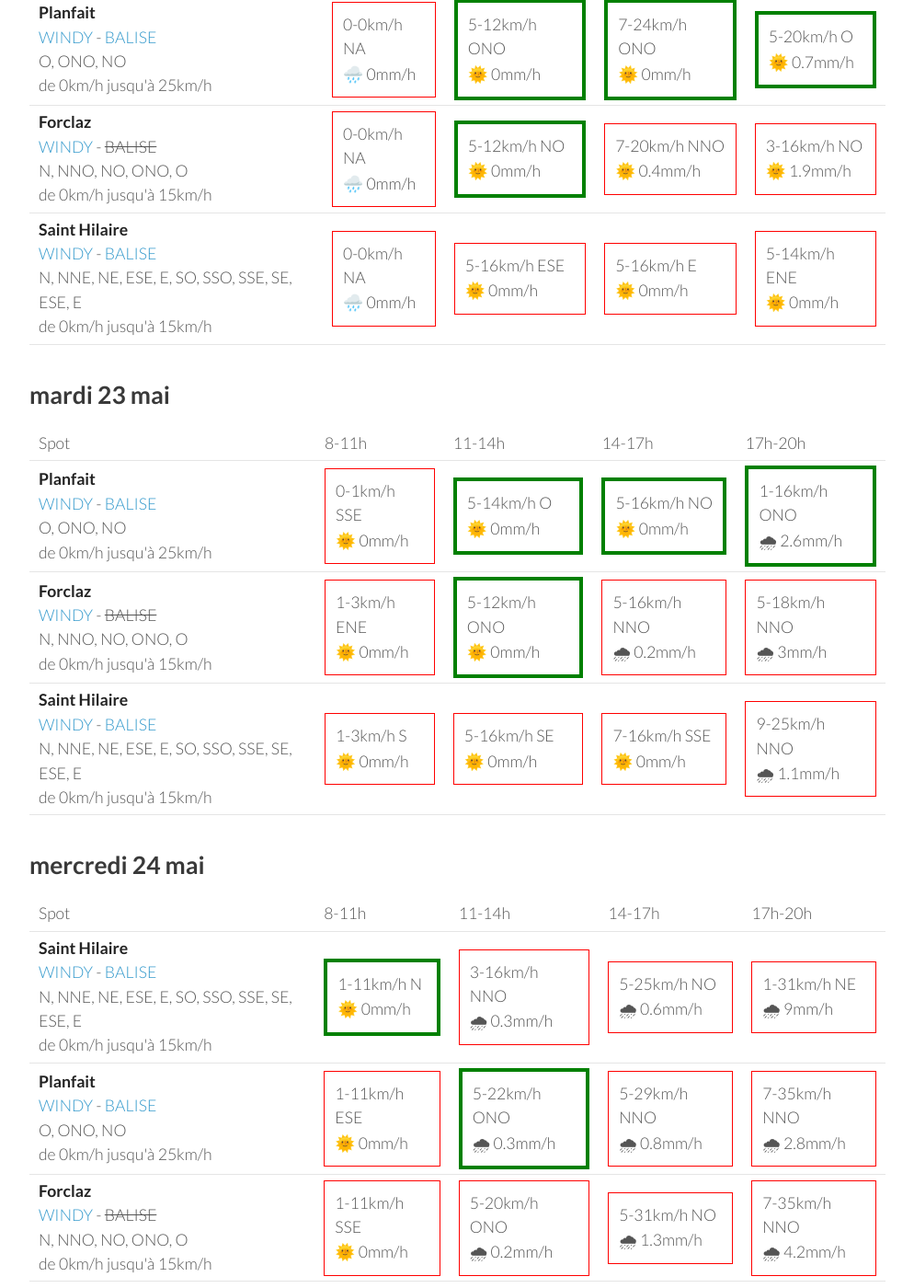
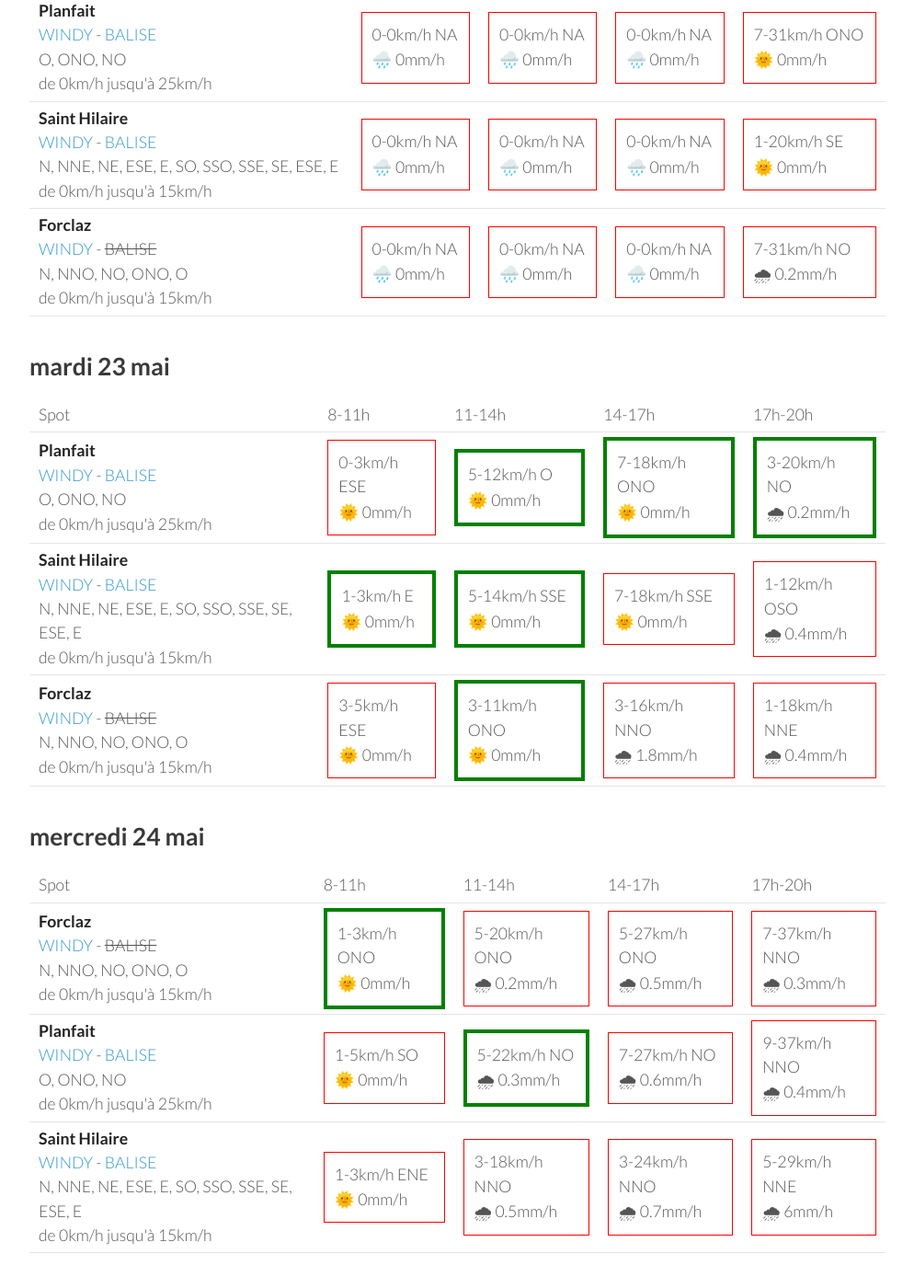
Before and after one commit to parapente-dans-le-nord/parapente-dans-le-nord.github.io, a Jekyll site: the page built from alpes_nord.markdown, in a window 1280 px wide and 1400 px high, scrolled down 373 px. Shown: the whole window at 92% size, without its empty margins (26-1020 px from the left). Built offline with Jekyll 4.4.1, drawn with Linux system fonts in a browser that asks for light colours; some of the changed text lies outside the part shown.

Commit message:
update index.markdown

```diff
--- a/alpes_nord.markdown
+++ b/alpes_nord.markdown
@@ -25,27 +25,27 @@ page mise à jour le lundi 22 mai 17:26
         <td><strong>Planfait</strong><br><a href="https://windy.com/45.853/6.223?45.415,6.223,8">WINDY</a> - <span class=""><a href="https://www.openwindmap.org/PP496">BALISE</a> </span><br> <span class="vent-favorable">O, ONO, NO</span><br><span class="force-vent">de 0km/h jusqu'à 25km/h</span> </td>
 
             <td><div class="not-flyable"><p>0-0km/h NA</p><p>🌧️ 0mm/h</p></div></td>
-            <td><div class="flyable"><p>5-12km/h ONO</p><p>🌞 0mm/h</p></div></td>
-            <td><div class="flyable"><p>7-24km/h ONO</p><p>🌞 0mm/h</p></div></td>
-            <td><div class="flyable"><p>5-20km/h O</p><p>🌞 0.7mm/h</p></div></td>
+            <td><div class="not-flyable"><p>0-0km/h NA</p><p>🌧️ 0mm/h</p></div></td>
+            <td><div class="not-flyable"><p>0-0km/h NA</p><p>🌧️ 0mm/h</p></div></td>
+            <td><div class="not-flyable"><p>7-31km/h ONO</p><p>🌞 0mm/h</p></div></td>
+
+    </tr>
+<tr>
+        <td><strong>Saint Hilaire</strong><br><a href="https://windy.com/45.307/5.888?45.087,5.889,9,m:eUFagkX">WINDY</a> - <span class=""><a href="http://www.balisemeteo.com/balise.php?idBalise=61">BALISE</a> </span><br> <span class="vent-favorable">N, NNE, NE, ESE, E, SO, SSO, SSE, SE, ESE, E</span><br><span class="force-vent">de 0km/h jusqu'à 15km/h</span> </td>
+
+            <td><div class="not-flyable"><p>0-0km/h NA</p><p>🌧️ 0mm/h</p></div></td>
+            <td><div class="not-flyable"><p>0-0km/h NA</p><p>🌧️ 0mm/h</p></div></td>
+            <td><div class="not-flyable"><p>0-0km/h NA</p><p>🌧️ 0mm/h</p></div></td>
+            <td><div class="not-flyable"><p>1-20km/h SE</p><p>🌞 0mm/h</p></div></td>
 
     </tr>
 <tr>
         <td><strong>Forclaz</strong><br><a href="https://windy.com/45.814/6.247?45.375,6.246,8,m:eVwaglz">WINDY</a> - <span class="no-balise"> BALISE </span><br> <span class="vent-favorable">N, NNO, NO, ONO, O</span><br><span class="force-vent">de 0km/h jusqu'à 15km/h</span> </td>
 
             <td><div class="not-flyable"><p>0-0km/h NA</p><p>🌧️ 0mm/h</p></div></td>
-            <td><div class="flyable"><p>5-12km/h NO</p><p>🌞 0mm/h</p></div></td>
-            <td><div class="not-flyable"><p>7-20km/h NNO</p><p>🌞 0.4mm/h</p></div></td>
-            <td><div class="not-flyable"><p>3-16km/h NO</p><p>🌞 1.9mm/h</p></div></td>
-
-    </tr>
-<tr>
-        <td><strong>Saint Hilaire</strong><br><a href="https://windy.com/45.307/5.888?45.087,5.889,9,m:eUFagkX">WINDY</a> - <span class=""><a href="http://www.balisemeteo.com/balise.php?idBalise=61">BALISE</a> </span><br> <span class="vent-favorable">N, NNE, NE, ESE, E, SO, SSO, SSE, SE, ESE, E</span><br><span class="force-vent">de 0km/h jusqu'à 15km/h</span> </td>
-
             <td><div class="not-flyable"><p>0-0km/h NA</p><p>🌧️ 0mm/h</p></div></td>
-            <td><div class="not-flyable"><p>5-16km/h ESE</p><p>🌞 0mm/h</p></div></td>
-            <td><div class="not-flyable"><p>5-16km/h E</p><p>🌞 0mm/h</p></div></td>
-            <td><div class="not-flyable"><p>5-14km/h ENE</p><p>🌞 0mm/h</p></div></td>
+            <td><div class="not-flyable"><p>0-0km/h NA</p><p>🌧️ 0mm/h</p></div></td>
+            <td><div class="not-flyable"><p>7-31km/h NO</p><p>🌧 0.2mm/h</p></div></td>
 
     </tr>
 
@@ -67,30 +67,30 @@ page mise à jour le lundi 22 mai 17:26
 <tr>
         <td><strong>Planfait</strong><br><a href="https://windy.com/45.853/6.223?45.415,6.223,8">WINDY</a> - <span class=""><a href="https://www.openwindmap.org/PP496">BALISE</a> </span><br> <span class="vent-favorable">O, ONO, NO</span><br><span class="force-vent">de 0km/h jusqu'à 25km/h</span> </td>
 
-            <td><div class="not-flyable"><p>0-1km/h SSE</p><p>🌞 0mm/h</p></div></td>
-            <td><div class="flyable"><p>5-14km/h O</p><p>🌞 0mm/h</p></div></td>
-            <td><div class="flyable"><p>5-16km/h NO</p><p>🌞 0mm/h</p></div></td>
-            <td><div class="flyable"><p>1-16km/h ONO</p><p>🌧 2.6mm/h</p></div></td>
+            <td><div class="not-flyable"><p>0-3km/h ESE</p><p>🌞 0mm/h</p></div></td>
+            <td><div class="flyable"><p>5-12km/h O</p><p>🌞 0mm/h</p></div></td>
+            <td><div class="flyable"><p>7-18km/h ONO</p><p>🌞 0mm/h</p></div></td>
+            <td><div class="flyable"><p>3-20km/h NO</p><p>🌧 0.2mm/h</p></div></td>
+
+
+    </tr>
+<tr>
+        <td><strong>Saint Hilaire</strong><br><a href="https://windy.com/45.307/5.888?45.087,5.889,9,m:eUFagkX">WINDY</a> - <span class=""><a href="http://www.balisemeteo.com/balise.php?idBalise=61">BALISE</a> </span><br> <span class="vent-favorable">N, NNE, NE, ESE, E, SO, SSO, SSE, SE, ESE, E</span><br><span class="force-vent">de 0km/h jusqu'à 15km/h</span> </td>
+
+            <td><div class="flyable"><p>1-3km/h E</p><p>🌞 0mm/h</p></div></td>
+            <td><div class="flyable"><p>5-14km/h SSE</p><p>🌞 0mm/h</p></div></td>
+            <td><div class="not-flyable"><p>7-18km/h SSE</p><p>🌞 0mm/h</p></div></td>
+            <td><div class="not-flyable"><p>1-12km/h OSO</p><p>🌧 0.4mm/h</p></div></td>
 
 
     </tr>
 <tr>
         <td><strong>Forclaz</strong><br><a href="https://windy.com/45.814/6.247?45.375,6.246,8,m:eVwaglz">WINDY</a> - <span class="no-balise"> BALISE </span><br> <span class="vent-favorable">N, NNO, NO, ONO, O</span><br><span class="force-vent">de 0km/h jusqu'à 15km/h</span> </td>
 
-            <td><div class="not-flyable"><p>1-3km/h ENE</p><p>🌞 0mm/h</p></div></td>
-            <td><div class="flyable"><p>5-12km/h ONO</p><p>🌞 0mm/h</p></div></td>
-            <td><div class="not-flyable"><p>5-16km/h NNO</p><p>🌧 0.2mm/h</p></div></td>
-            <td><div class="not-flyable"><p>5-18km/h NNO</p><p>🌧 3mm/h</p></div></td>
-
-
-    </tr>
-<tr>
-        <td><strong>Saint Hilaire</strong><br><a href="https://windy.com/45.307/5.888?45.087,5.889,9,m:eUFagkX">WINDY</a> - <span class=""><a href="http://www.balisemeteo.com/balise.php?idBalise=61">BALISE</a> </span><br> <span class="vent-favorable">N, NNE, NE, ESE, E, SO, SSO, SSE, SE, ESE, E</span><br><span class="force-vent">de 0km/h jusqu'à 15km/h</span> </td>
-
-            <td><div class="not-flyable"><p>1-3km/h S</p><p>🌞 0mm/h</p></div></td>
-            <td><div class="not-flyable"><p>5-16km/h SE</p><p>🌞 0mm/h</p></div></td>
-            <td><div class="not-flyable"><p>7-16km/h SSE</p><p>🌞 0mm/h</p></div></td>
-            <td><div class="not-flyable"><p>9-25km/h NNO</p><p>🌧 1.1mm/h</p></div></td>
+            <td><div class="not-flyable"><p>3-5km/h ESE</p><p>🌞 0mm/h</p></div></td>
+            <td><div class="flyable"><p>3-11km/h ONO</p><p>🌞 0mm/h</p></div></td>
+            <td><div class="not-flyable"><p>3-16km/h NNO</p><p>🌧 1.8mm/h</p></div></td>
+            <td><div class="not-flyable"><p>1-18km/h NNE</p><p>🌧 0.4mm/h</p></div></td>
 
 
     </tr>
@@ -111,32 +111,32 @@ page mise à jour le lundi 22 mai 17:26
       <td>17h-20h</td>
     </tr>
 <tr>
-        <td><strong>Saint Hilaire</strong><br><a href="https://windy.com/45.307/5.888?45.087,5.889,9,m:eUFagkX">WINDY</a> - <span class=""><a href="http://www.balisemeteo.com/balise.php?idBalise=61">BALISE</a> </span><br> <span class="vent-favorable">N, NNE, NE, ESE, E, SO, SSO, SSE, SE, ESE, E</span><br><span class="force-vent">de 0km/h jusqu'à 15km/h</span> </td>
+        <td><strong>Forclaz</strong><br><a href="https://windy.com/45.814/6.247?45.375,6.246,8,m:eVwaglz">WINDY</a> - <span class="no-balise"> BALISE </span><br> <span class="vent-favorable">N, NNO, NO, ONO, O</span><br><span class="force-vent">de 0km/h jusqu'à 15km/h</span> </td>
 
-            <td><div class="flyable"><p>1-11km/h N</p><p>🌞 0mm/h</p></div></td>
-            <td><div class="not-flyable"><p>3-16km/h NNO</p><p>🌧 0.3mm/h</p></div></td>
-            <td><div class="not-flyable"><p>5-25km/h NO</p><p>🌧 0.6mm/h</p></div></td>
-            <td><div class="not-flyable"><p>1-31km/h NE</p><p>🌧 9mm/h</p></div></td>
+            <td><div class="flyable"><p>1-3km/h ONO</p><p>🌞 0mm/h</p></div></td>
+            <td><div class="not-flyable"><p>5-20km/h ONO</p><p>🌧 0.2mm/h</p></div></td>
+            <td><div class="not-flyable"><p>5-27km/h ONO</p><p>🌧 0.5mm/h</p></div></td>
+            <td><div class="not-flyable"><p>7-37km/h NNO</p><p>🌧 0.3mm/h</p></div></td>
 
 
     </tr>
 <tr>
         <td><strong>Planfait</strong><br><a href="https://windy.com/45.853/6.223?45.415,6.223,8">WINDY</a> - <span class=""><a href="https://www.openwindmap.org/PP496">BALISE</a> </span><br> <span class="vent-favorable">O, ONO, NO</span><br><span class="force-vent">de 0km/h jusqu'à 25km/h</span> </td>
 
-            <td><div class="not-flyable"><p>1-11km/h ESE</p><p>🌞 0mm/h</p></div></td>
-            <td><div class="flyable"><p>5-22km/h ONO</p><p>🌧 0.3mm/h</p></div></td>
-            <td><div class="not-flyable"><p>5-29km/h NNO</p><p>🌧 0.8mm/h</p></div></td>
-            <td><div class="not-flyable"><p>7-35km/h NNO</p><p>🌧 2.8mm/h</p></div></td>
+            <td><div class="not-flyable"><p>1-5km/h SO</p><p>🌞 0mm/h</p></div></td>
+            <td><div class="flyable"><p>5-22km/h NO</p><p>🌧 0.3mm/h</p></div></td>
+            <td><div class="not-flyable"><p>7-27km/h NO</p><p>🌧 0.6mm/h</p></div></td>
+            <td><div class="not-flyable"><p>9-37km/h NNO</p><p>🌧 0.4mm/h</p></div></td>
 
 
     </tr>
 <tr>
-        <td><strong>Forclaz</strong><br><a href="https://windy.com/45.814/6.247?45.375,6.246,8,m:eVwaglz">WINDY</a> - <span class="no-balise"> BALISE </span><br> <span class="vent-favorable">N, NNO, NO, ONO, O</span><br><span class="force-vent">de 0km/h jusqu'à 15km/h</span> </td>
+        <td><strong>Saint Hilaire</strong><br><a href="https://windy.com/45.307/5.888?45.087,5.889,9,m:eUFagkX">WINDY</a> - <span class=""><a href="http://www.balisemeteo.com/balise.php?idBalise=61">BALISE</a> </span><br> <span class="vent-favorable">N, NNE, NE, ESE, E, SO, SSO, SSE, SE, ESE, E</span><br><span class="force-vent">de 0km/h jusqu'à 15km/h</span> </td>
 
-            <td><div class="not-flyable"><p>1-11km/h SSE</p><p>🌞 0mm/h</p></div></td>
-            <td><div class="not-flyable"><p>5-20km/h ONO</p><p>🌧 0.2mm/h</p></div></td>
-            <td><div class="not-flyable"><p>5-31km/h NO</p><p>🌧 1.3mm/h</p></div></td>
-            <td><div class="not-flyable"><p>7-35km/h NNO</p><p>🌧 4.2mm/h</p></div></td>
+            <td><div class="not-flyable"><p>1-3km/h ENE</p><p>🌞 0mm/h</p></div></td>
+            <td><div class="not-flyable"><p>3-18km/h NNO</p><p>🌧 0.5mm/h</p></div></td>
+            <td><div class="not-flyable"><p>3-24km/h NNO</p><p>🌧 0.7mm/h</p></div></td>
+            <td><div class="not-flyable"><p>5-29km/h NNE</p><p>🌧 6mm/h</p></div></td>
 
 
     </tr>
@@ -157,32 +157,32 @@ page mise à jour le lundi 22 mai 17:26
       <td>17h-20h</td>
     </tr>
 <tr>
-        <td><strong>Planfait</strong><br><a href="https://windy.com/45.853/6.223?45.415,6.223,8">WINDY</a> - <span class=""><a href="https://www.openwindmap.org/PP496">BALISE</a> </span><br> <span class="vent-favorable">O, ONO, NO</span><br><span class="force-vent">de 0km/h jusqu'à 25km/h</span> </td>
+        <td><strong>Forclaz</strong><br><a href="https://windy.com/45.814/6.247?45.375,6.246,8,m:eVwaglz">WINDY</a> - <span class="no-balise"> BALISE </span><br> <span class="vent-favorable">N, NNO, NO, ONO, O</span><br><span class="force-vent">de 0km/h jusqu'à 15km/h</span> </td>
 
-            <td><div class="flyable"><p>3-14km/h ONO</p><p>🌞 0mm/h</p></div></td>
-            <td><div class="flyable"><p>3-18km/h NO</p><p>🌧 0.3mm/h</p></div></td>
-            <td><div class="flyable"><p>5-24km/h NO</p><p>🌧 1.4mm/h</p></div></td>
-            <td><div class="flyable"><p>5-25km/h NO</p><p>🌧 3mm/h</p></div></td>
+            <td><div class="flyable"><p>3-14km/h O</p><p>🌞 0mm/h</p></div></td>
+            <td><div class="not-flyable"><p>3-20km/h NNO</p><p>🌧 0.6mm/h</p></div></td>
+            <td><div class="not-flyable"><p>7-25km/h NO</p><p>🌧 3.2mm/h</p></div></td>
+            <td><div class="not-flyable"><p>5-33km/h NO</p><p>🌧 1.2mm/h</p></div></td>
 
 
     </tr>
 <tr>
-        <td><strong>Forclaz</strong><br><a href="https://windy.com/45.814/6.247?45.375,6.246,8,m:eVwaglz">WINDY</a> - <span class="no-balise"> BALISE </span><br> <span class="vent-favorable">N, NNO, NO, ONO, O</span><br><span class="force-vent">de 0km/h jusqu'à 15km/h</span> </td>
+        <td><strong>Planfait</strong><br><a href="https://windy.com/45.853/6.223?45.415,6.223,8">WINDY</a> - <span class=""><a href="https://www.openwindmap.org/PP496">BALISE</a> </span><br> <span class="vent-favorable">O, ONO, NO</span><br><span class="force-vent">de 0km/h jusqu'à 25km/h</span> </td>
 
-            <td><div class="flyable"><p>3-14km/h O</p><p>🌞 0mm/h</p></div></td>
-            <td><div class="not-flyable"><p>3-18km/h ONO</p><p>🌧 0.4mm/h</p></div></td>
-            <td><div class="not-flyable"><p>5-25km/h NO</p><p>🌧 1.2mm/h</p></div></td>
-            <td><div class="not-flyable"><p>5-27km/h ONO</p><p>🌧 3.7mm/h</p></div></td>
+            <td><div class="flyable"><p>3-14km/h ONO</p><p>🌞 0mm/h</p></div></td>
+            <td><div class="not-flyable"><p>3-20km/h NNO</p><p>🌧 0.3mm/h</p></div></td>
+            <td><div class="not-flyable"><p>7-25km/h NNO</p><p>🌧 3.4mm/h</p></div></td>
+            <td><div class="not-flyable"><p>5-31km/h NO</p><p>🌧 0.9mm/h</p></div></td>
 
 
     </tr>
 <tr>
         <td><strong>Saint Hilaire</strong><br><a href="https://windy.com/45.307/5.888?45.087,5.889,9,m:eUFagkX">WINDY</a> - <span class=""><a href="http://www.balisemeteo.com/balise.php?idBalise=61">BALISE</a> </span><br> <span class="vent-favorable">N, NNE, NE, ESE, E, SO, SSO, SSE, SE, ESE, E</span><br><span class="force-vent">de 0km/h jusqu'à 15km/h</span> </td>
 
-            <td><div class="not-flyable"><p>3-14km/h ONO</p><p>🌞 0mm/h</p></div></td>
-            <td><div class="not-flyable"><p>3-18km/h ONO</p><p>🌧 1.4mm/h</p></div></td>
-            <td><div class="not-flyable"><p>1-22km/h N</p><p>🌧 3.5mm/h</p></div></td>
-            <td><div class="not-flyable"><p>5-25km/h N</p><p>🌧 1.5mm/h</p></div></td>
+            <td><div class="not-flyable"><p>3-12km/h ONO</p><p>🌞 0mm/h</p></div></td>
+            <td><div class="not-flyable"><p>1-18km/h ONO</p><p>🌧 0.8mm/h</p></div></td>
+            <td><div class="not-flyable"><p>3-24km/h N</p><p>🌧 2.7mm/h</p></div></td>
+            <td><div class="not-flyable"><p>3-24km/h NNE</p><p>🌧 2.8mm/h</p></div></td>
 
 
     </tr>
@@ -205,30 +205,30 @@ page mise à jour le lundi 22 mai 17:26
 <tr>
         <td><strong>Planfait</strong><br><a href="https://windy.com/45.853/6.223?45.415,6.223,8">WINDY</a> - <span class=""><a href="https://www.openwindmap.org/PP496">BALISE</a> </span><br> <span class="vent-favorable">O, ONO, NO</span><br><span class="force-vent">de 0km/h jusqu'à 25km/h</span> </td>
 
-            <td><div class="not-flyable"><p>1-16km/h NE</p><p>🌞 0mm/h</p></div></td>
-            <td><div class="flyable"><p>3-20km/h ONO</p><p>🌧 0.2mm/h</p></div></td>
-            <td><div class="not-flyable"><p>7-31km/h NO</p><p>🌞 0mm/h</p></div></td>
-            <td><div class="not-flyable"><p>7-35km/h NNO</p><p>🌧 0.2mm/h</p></div></td>
+            <td><div class="not-flyable"><p>1-11km/h ESE</p><p>🌞 0mm/h</p></div></td>
+            <td><div class="flyable"><p>5-22km/h ONO</p><p>🌞 0mm/h</p></div></td>
+            <td><div class="not-flyable"><p>7-29km/h NO</p><p>🌞 0mm/h</p></div></td>
+            <td><div class="not-flyable"><p>5-31km/h NNO</p><p>🌧 0.5mm/h</p></div></td>
 
 
     </tr>
 <tr>
         <td><strong>Saint Hilaire</strong><br><a href="https://windy.com/45.307/5.888?45.087,5.889,9,m:eUFagkX">WINDY</a> - <span class=""><a href="http://www.balisemeteo.com/balise.php?idBalise=61">BALISE</a> </span><br> <span class="vent-favorable">N, NNE, NE, ESE, E, SO, SSO, SSE, SE, ESE, E</span><br><span class="force-vent">de 0km/h jusqu'à 15km/h</span> </td>
 
-            <td><div class="not-flyable"><p>1-18km/h NNO</p><p>🌧 1.3mm/h</p></div></td>
-            <td><div class="not-flyable"><p>5-22km/h NNO</p><p>🌧 0.2mm/h</p></div></td>
-            <td><div class="not-flyable"><p>5-22km/h ONO</p><p>🌧 0.2mm/h</p></div></td>
-            <td><div class="not-flyable"><p>3-25km/h N</p><p>🌧 2.1mm/h</p></div></td>
+            <td><div class="flyable"><p>1-12km/h N</p><p>🌞 0mm/h</p></div></td>
+            <td><div class="not-flyable"><p>3-20km/h NO</p><p>🌞 0mm/h</p></div></td>
+            <td><div class="not-flyable"><p>5-29km/h NO</p><p>🌞 0mm/h</p></div></td>
+            <td><div class="not-flyable"><p>1-33km/h OSO</p><p>🌧 1.3mm/h</p></div></td>
 
 
     </tr>
 <tr>
         <td><strong>Forclaz</strong><br><a href="https://windy.com/45.814/6.247?45.375,6.246,8,m:eVwaglz">WINDY</a> - <span class="no-balise"> BALISE </span><br> <span class="vent-favorable">N, NNO, NO, ONO, O</span><br><span class="force-vent">de 0km/h jusqu'à 15km/h</span> </td>
 
-            <td><div class="not-flyable"><p>0-16km/h N</p><p>🌞 0mm/h</p></div></td>
-            <td><div class="not-flyable"><p>3-20km/h O</p><p>🌧 0.2mm/h</p></div></td>
-            <td><div class="not-flyable"><p>7-31km/h ONO</p><p>🌞 0mm/h</p></div></td>
-            <td><div class="not-flyable"><p>5-37km/h NO</p><p>🌧 0.3mm/h</p></div></td>
+            <td><div class="not-flyable"><p>3-12km/h ESE</p><p>🌞 0mm/h</p></div></td>
+            <td><div class="not-flyable"><p>5-20km/h ONO</p><p>🌞 0mm/h</p></div></td>
+            <td><div class="not-flyable"><p>7-31km/h NO</p><p>🌞 0mm/h</p></div></td>
+            <td><div class="not-flyable"><p>7-31km/h NO</p><p>🌧 0.4mm/h</p></div></td>
 
 
     </tr>
@@ -251,30 +251,30 @@ page mise à jour le lundi 22 mai 17:26
 <tr>
         <td><strong>Planfait</strong><br><a href="https://windy.com/45.853/6.223?45.415,6.223,8">WINDY</a> - <span class=""><a href="https://www.openwindmap.org/PP496">BALISE</a> </span><br> <span class="vent-favorable">O, ONO, NO</span><br><span class="force-vent">de 0km/h jusqu'à 25km/h</span> </td>
 
-            <td><div class="not-flyable"><p>3-16km/h ESE</p><p>🌞 0mm/h</p></div></td>
-            <td><div class="flyable"><p>5-20km/h ONO</p><p>🌞 0mm/h</p></div></td>
-            <td><div class="not-flyable"><p>5-27km/h NNO</p><p>🌧 1mm/h</p></div></td>
-            <td><div class="flyable"><p>1-25km/h O</p><p>🌧 2mm/h</p></div></td>
+            <td><div class="not-flyable"><p>1-12km/h SE</p><p>🌞 0mm/h</p></div></td>
+            <td><div class="flyable"><p>3-20km/h ONO</p><p>🌞 0mm/h</p></div></td>
+            <td><div class="not-flyable"><p>7-29km/h NO</p><p>🌞 0mm/h</p></div></td>
+            <td><div class="not-flyable"><p>5-29km/h NO</p><p>🌞 0mm/h</p></div></td>
 
 
     </tr>
 <tr>
         <td><strong>Saint Hilaire</strong><br><a href="https://windy.com/45.307/5.888?45.087,5.889,9,m:eUFagkX">WINDY</a> - <span class=""><a href="http://www.balisemeteo.com/balise.php?idBalise=61">BALISE</a> </span><br> <span class="vent-favorable">N, NNE, NE, ESE, E, SO, SSO, SSE, SE, ESE, E</span><br><span class="force-vent">de 0km/h jusqu'à 15km/h</span> </td>
 
-            <td><div class="flyable"><p>1-9km/h SE</p><p>🌞 0mm/h</p></div></td>
-            <td><div class="not-flyable"><p>3-20km/h O</p><p>🌞 0mm/h</p></div></td>
-            <td><div class="not-flyable"><p>1-25km/h SSE</p><p>🌧 1.9mm/h</p></div></td>
-            <td><div class="not-flyable"><p>1-24km/h S</p><p>🌧 4.3mm/h</p></div></td>
+            <td><div class="flyable"><p>3-11km/h NNE</p><p>🌞 0mm/h</p></div></td>
+            <td><div class="not-flyable"><p>3-18km/h O</p><p>🌞 0mm/h</p></div></td>
+            <td><div class="not-flyable"><p>5-31km/h O</p><p>🌞 0mm/h</p></div></td>
+            <td><div class="not-flyable"><p>1-33km/h O</p><p>🌧 2.9mm/h</p></div></td>
 
 
     </tr>
 <tr>
         <td><strong>Forclaz</strong><br><a href="https://windy.com/45.814/6.247?45.375,6.246,8,m:eVwaglz">WINDY</a> - <span class="no-balise"> BALISE </span><br> <span class="vent-favorable">N, NNO, NO, ONO, O</span><br><span class="force-vent">de 0km/h jusqu'à 15km/h</span> </td>
 
-            <td><div class="not-flyable"><p>3-18km/h ESE</p><p>🌞 0mm/h</p></div></td>
-            <td><div class="not-flyable"><p>5-20km/h ONO</p><p>🌞 0mm/h</p></div></td>
-            <td><div class="not-flyable"><p>5-27km/h NNO</p><p>🌧 1.4mm/h</p></div></td>
-            <td><div class="not-flyable"><p>1-25km/h OSO</p><p>🌧 1.9mm/h</p></div></td>
+            <td><div class="not-flyable"><p>3-14km/h SE</p><p>🌞 0mm/h</p></div></td>
+            <td><div class="not-flyable"><p>3-18km/h ONO</p><p>🌞 0mm/h</p></div></td>
+            <td><div class="not-flyable"><p>7-29km/h ONO</p><p>🌞 0mm/h</p></div></td>
+            <td><div class="not-flyable"><p>5-29km/h NO</p><p>🌞 0mm/h</p></div></td>
 
 
     </tr>
```
Also changed, not shown: other parts of alpes_nord.markdown (+1 -1 lines).
